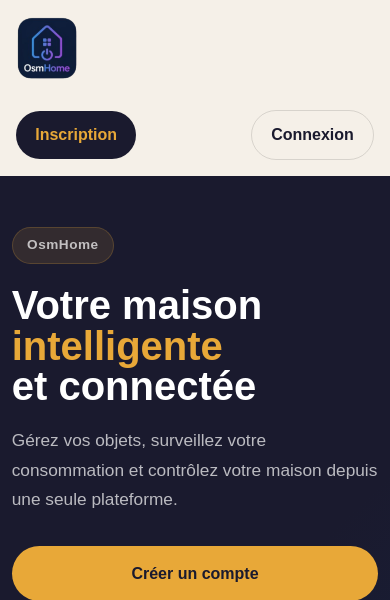
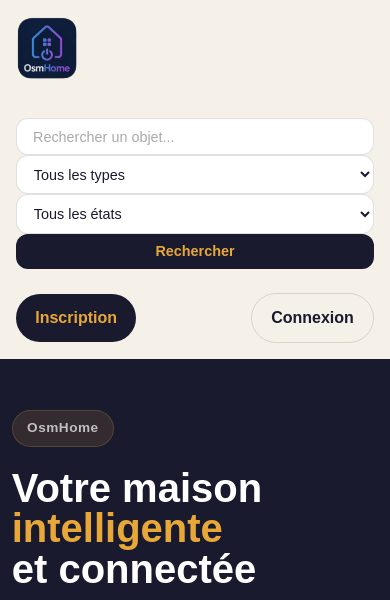
Before and after one commit to kentarolrt/DevWebGI4, a Flask app: page / in a window 390 px wide. Shown: the top 600 px of the page. Run offline with Flask 3, Linux system fonts and the light colour scheme; data comes from the database, SQL or seed files in the repository; both versions use the stored data as it was after the commit.

Commit message:
add search bar

```diff
--- a/main.py
+++ b/main.py
@@ -88,9 +88,36 @@
     flask.session.clear()
     return flask.redirect('/')
 
+@app.route('/search')
+def search():
+    query       = flask.request.args.get('q', '').strip()
+    filtre_type = flask.request.args.get('type', '').strip()
+    filtre_etat = flask.request.args.get('etat', '').strip()
+
+    resultats = utils.searchObjets(query, filtre_type, filtre_etat)
+    types     = utils.getTypes()
+
+    return flask.render_template(
+        'search.html',
+        user=flask.session.get('username'),
+        resultats=resultats,
+        types=types,
+        query=query,
+        filtre_type=filtre_type,
+        filtre_etat=filtre_etat
+    )
+
+
+@app.context_processor
+def inject_types():
+    try:
+        return {'types': utils.getTypes()}
+    except:
+        return {'types': []}
 
 with app.app_context():
     utils.initDB()
     utils.createAdmin('admin', 'admin1234')
 
-socket.run(app, port = 5500)
+if __name__ == '__main__':
+    socket.run(app, port=5500)
--- a/static/css/style.css
+++ b/static/css/style.css
@@ -1616,3 +1616,74 @@
     align-items: flex-start;
   }
 }
+
+Ajoute ça à la fin de ton style.css :
+css/* ========== SEARCH BAR ========== */
+.search-bar {
+    display: flex;
+    flex-direction: row;
+    align-items: center;
+    gap: 8px;
+    flex: 1;
+    max-width: 600px;
+    margin: 0 2rem;
+}
+
+.search-bar input {
+    width: 220px;
+    padding: 0.6rem 1rem;
+    border-radius: 999px;
+    border: 1px solid rgba(0, 0, 0, 0.12);
+    background: var(--white);
+    font-size: 0.9rem;
+    color: var(--dark);
+}
+
+.search-bar select {
+    padding: 0.6rem 0.8rem;
+    border-radius: 999px;
+    border: 1px solid rgba(0, 0, 0, 0.12);
+    background: var(--white);
+    font-size: 0.9rem;
+    color: var(--dark);
+    width: auto;
+    cursor: pointer;
+}
+
+.search-bar button {
+    padding: 0.6rem 1.2rem;
+    border-radius: 999px;
+    background: var(--dark);
+    color: var(--accent);
+    font-weight: 700;
+    font-size: 0.9rem;
+    width: auto;
+    white-space: nowrap;
+}
+
+.search-bar button:hover {
+    opacity: 0.88;
+    transform: translateY(-1px);
+}
+
+.search-bar input:focus,
+.search-bar select:focus {
+    border-color: var(--accent);
+    box-shadow: 0 0 0 3px rgba(232, 168, 56, 0.12);
+}
+
+@media (max-width: 768px) {
+    .search-bar {
+        flex-direction: column;
+        margin: 0.5rem 0;
+        max-width: 100%;
+        width: 100%;
+    }
+
+    .search-bar input,
+    .search-bar select,
+    .search-bar button {
+        width: 100%;
+        border-radius: 12px;
+    }
+}
--- a/templates/base.html
+++ b/templates/base.html
@@ -11,6 +11,30 @@
         <a href="/" class="logo">
             <img src="{{ url_for('static', filename='images/logo.png') }}" alt="OsmHome" class="logo-img">
         </a>
+
+        <form action="/search" method="get" class="search-bar">
+            <input
+                type="text"
+                name="q"
+                placeholder="Rechercher un objet..."
+                value="{{ request.args.get('q', '') }}"
+            />
+            <select name="type">
+                <option value="">Tous les types</option>
+                {% for t in types %}
+                    <option value="{{ t }}" {% if request.args.get('type') == t %}selected{% endif %}>
+                        {{ t }}
+                    </option>
+                {% endfor %}
+            </select>
+            <select name="etat">
+                <option value="">Tous les états</option>
+                <option value="actif"   {% if request.args.get('etat') == 'actif'   %}selected{% endif %}>Actif</option>
+                <option value="inactif" {% if request.args.get('etat') == 'inactif' %}selected{% endif %}>Inactif</option>
+            </select>
+            <button type="submit">Rechercher</button>
+        </form>
+
         <nav>
             {% if user %}
                 <a href="/profile" class="btn-profile">{{ user }}</a>
@@ -21,6 +45,7 @@
             {% endif %}
         </nav>
     </header>
+
     {% block content %}{% endblock %}
 </body>
 </html>
--- a/utils.py
+++ b/utils.py
@@ -139,3 +139,29 @@
     )
     db.commit()
     return True, 'ok'
+
+def searchObjets(query='', filtre_type='', filtre_etat='') -> list:
+    db = openDB()
+
+    sql = 'SELECT * FROM objets_connectes WHERE 1=1'
+    params = []
+
+    if query:
+        sql += ' AND (nom LIKE ? OR description LIKE ?)'
+        params.extend([f'%{query}%', f'%{query}%'])
+
+    if filtre_type:
+        sql += ' AND type = ?'
+        params.append(filtre_type)
+
+    if filtre_etat:
+        sql += ' AND etat = ?'
+        params.append(filtre_etat)
+
+    sql += ' ORDER BY nom'
+    return db.execute(sql, params).fetchall()
+
+def getTypes() -> list:
+    db = openDB()
+    rows = db.execute('SELECT DISTINCT type FROM objets_connectes ORDER BY type').fetchall()
+    return [row['type'] for row in rows]
```
Also changed, not shown: items.py (added, +38 -0 lines), base.db.
